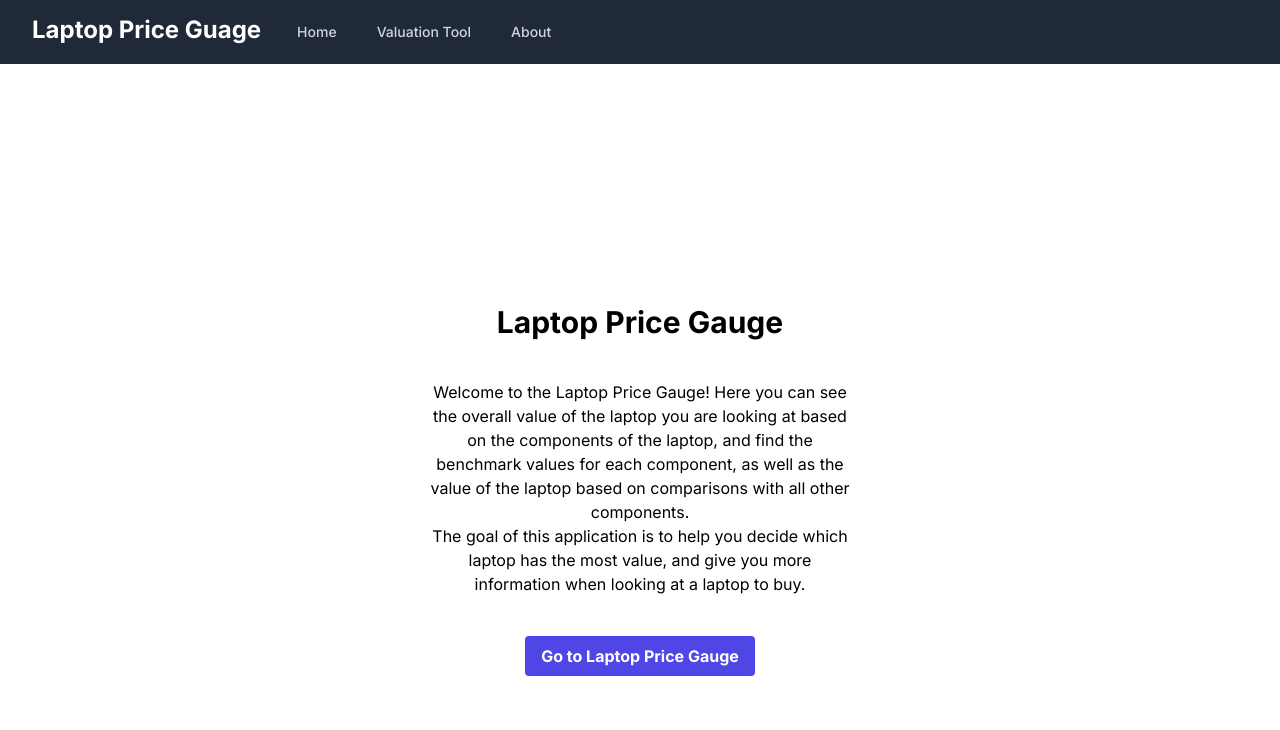
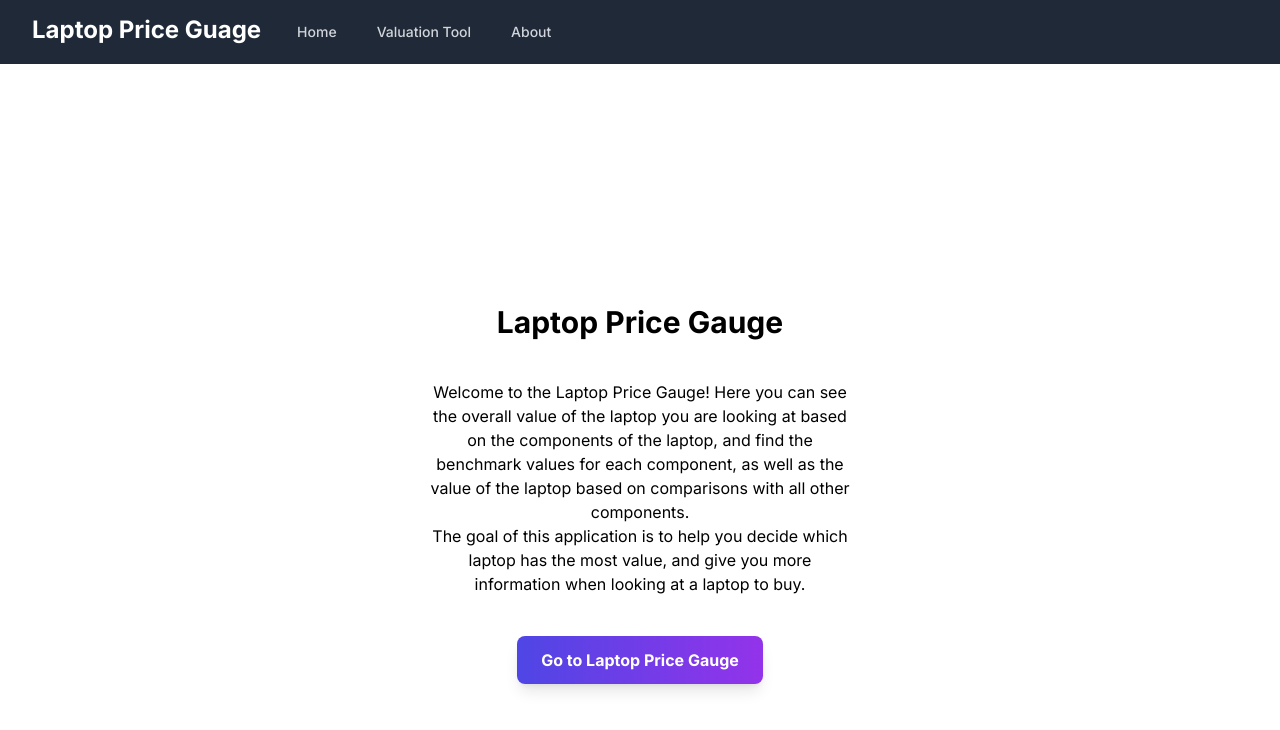
Before and after one commit to parathan/laptop-price-gauge, a Next.js app in the folder lpg-webapp/: page / in a window 1280 px wide. Shown: the top 730 px of the page. Built offline with nearby package versions, Linux system fonts and the light colour scheme.

Commit message:
update button styles

```diff
--- a/lpg-webapp/src/app/page.tsx
+++ b/lpg-webapp/src/app/page.tsx
@@ -14,7 +14,7 @@ export default function Home() {
         and give you more information when looking at a laptop to buy.
       </p>
       <Link href="/form">
-        <p className="w-full bg-indigo-600 hover:bg-indigo-700 text-white font-bold py-2 px-4 rounded focus:outline-none focus:ring-2 focus:ring-indigo-500 focus:ring-opacity-50 transition duration-150 ease-in-out">
+        <p className="bg-gradient-to-r from-indigo-600 to-purple-600 hover:from-indigo-700 hover:to-purple-700 text-white font-bold py-3 px-6 rounded-lg shadow-lg focus:outline-none focus:ring-4 focus:ring-indigo-300 transition duration-300">
           Go to Laptop Price Gauge
         </p>
       </Link>
--- a/lpg-webapp/src/app/results/page.tsx
+++ b/lpg-webapp/src/app/results/page.tsx
@@ -152,7 +152,7 @@ export default function Results() {
 
             {/* Go Back Button */}
             <button
-                className="bg-indigo-600 hover:bg-indigo-700 text-white font-bold py-2 px-4 rounded focus:outline-none focus:ring-2 focus:ring-indigo-500 focus:ring-opacity-50 transition duration-150 ease-in-out"
+                className="bg-gradient-to-r from-indigo-600 to-purple-600 hover:from-indigo-700 hover:to-purple-700 text-white font-bold py-3 px-6 rounded-lg shadow-lg focus:outline-none focus:ring-4 focus:ring-indigo-300 transition duration-300"
                 onClick={goBack}
             >
                 Go Back
--- a/lpg-webapp/src/components/formComponent.tsx
+++ b/lpg-webapp/src/components/formComponent.tsx
@@ -287,7 +287,7 @@ export default function FormComponent({ data }: any) {
                 {renderCategory("Category", data.Categories, category, setCategory)}
 
                 <button
-                    className="w-full bg-indigo-600 hover:bg-indigo-700 text-white font-bold py-2 px-4 rounded mt-6 focus:outline-none focus:ring-2 focus:ring-indigo-500 focus:ring-opacity-50 transition duration-150 ease-in-out"
+                    className="w-full bg-gradient-to-r from-indigo-600 to-purple-600 hover:from-indigo-700 hover:to-purple-700 text-white font-bold py-3 px-6 rounded-lg shadow-lg focus:outline-none focus:ring-4 focus:ring-indigo-300 transition duration-300"
                     onClick={submit}
                 >
                     Check Value
```
